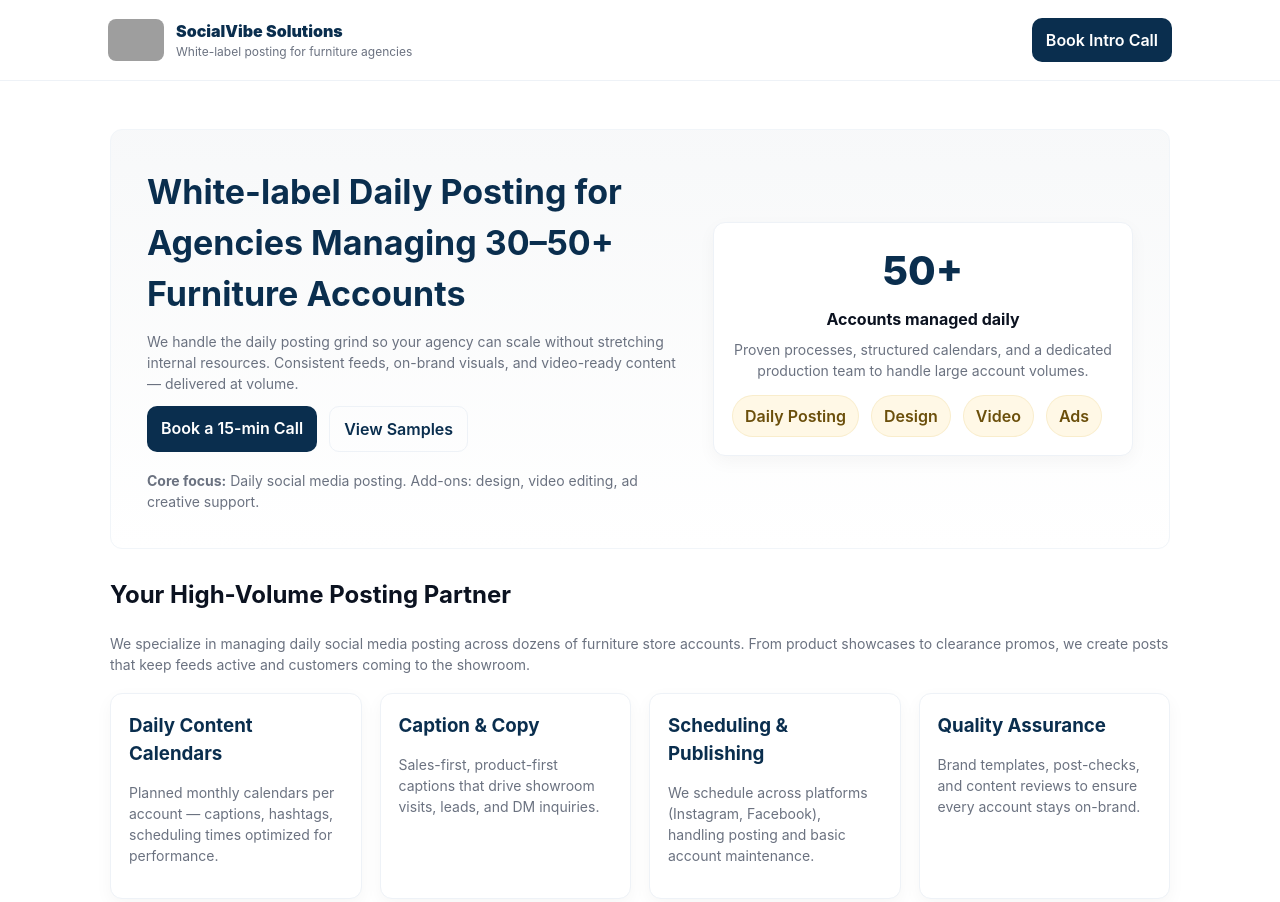
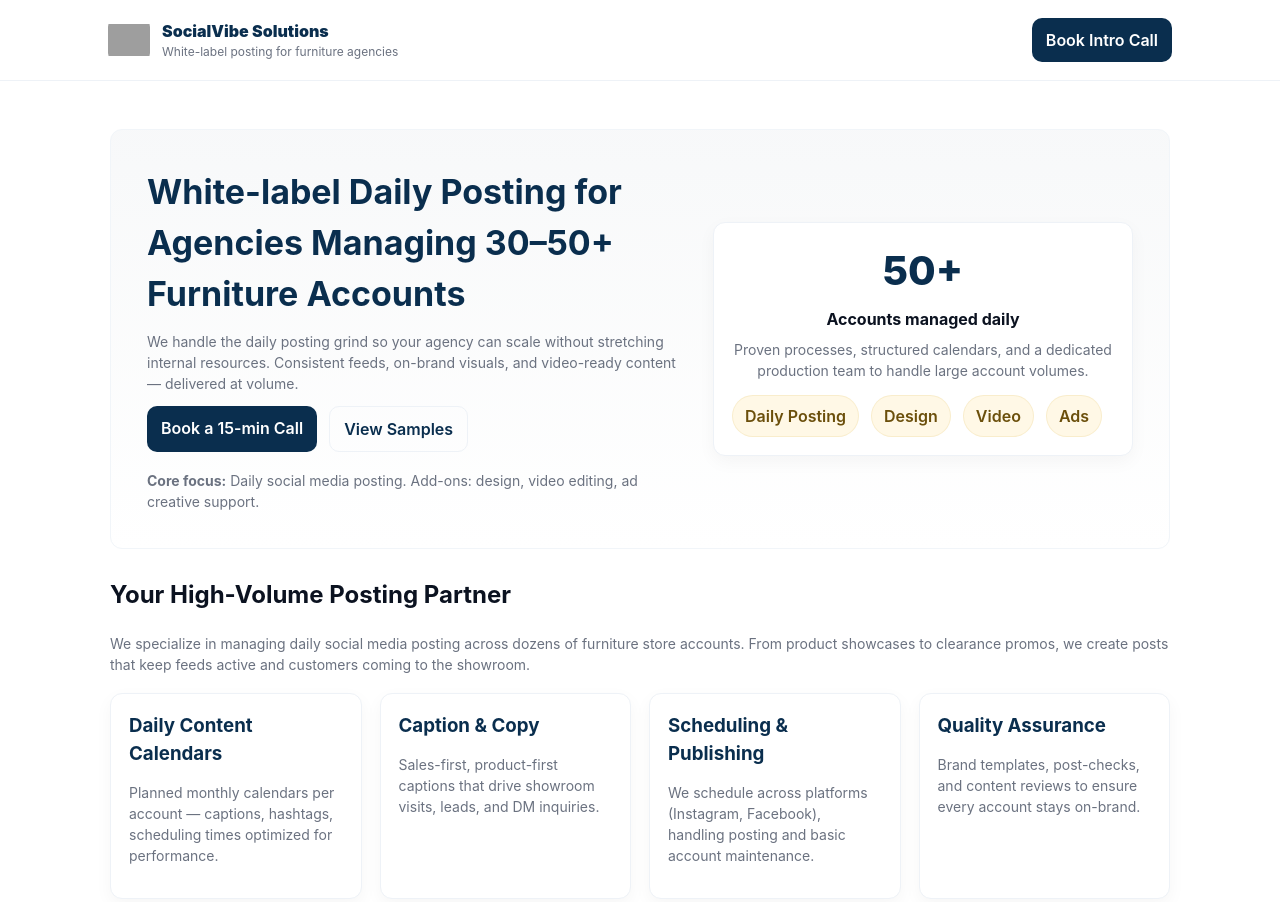
Before and after one commit to muhammmadtanveer/muhamadtanveer.github.io, a plain HTML site: page index.html in a window 1280 px wide. Shown: the top 902 px of the page. Drawn offline with Linux system fonts and the light colour scheme; grey boxes are pictures that could not be loaded.

Commit message:
Update index.html

```diff
--- a/index.html
+++ b/index.html
@@ -21,7 +21,7 @@
     header{background:#fff; border-bottom:1px solid #eef2f7; position:sticky; top:0; z-index:20}
     .nav{max-width:var(--maxw); margin:0 auto; display:flex; align-items:center; justify-content:space-between; padding:18px}
     .brand{display:flex; gap:12px; align-items:center}
-    .brand img{height:42px; width:auto; border-radius:8px; object-fit:contain}
+    .brand img{height:42px; width:42px; border-radius:8px; object-fit:contain}
     .btn{background:var(--primary); color:#fff; padding:10px 14px; border-radius:10px; font-weight:600}
     .container{max-width:var(--maxw); margin:48px auto; padding:0 20px}
     .hero{display:grid; grid-template-columns:1fr; gap:22px; align-items:center; padding:36px; background:linear-gradient(180deg, rgba(10,46,78,0.03), #fff); border-radius:var(--radius); border:1px solid #f1f5f9}
@@ -53,7 +53,8 @@
     <div class="nav">
       <div class="brand">
         <!-- Replace src with your logo -->
-        <img src="https://scontent.fkhi10-1.fna.fbcdn.net/v/t39.30808-6/445725717_122103513284336692_3593137575866856491_n.jpg?_nc_cat=107&ccb=1-7&_nc_sid=6ee11a&_nc_ohc=3kQs2Q0swmwQ7kNvwEGnv5s&_nc_oc=Adlv8ZlGtU74zuq_d7MLGay0AMUTEH6W5hzzO-aePk5CJKSWUHd_ODizpL2e5lw2-fY&_nc_zt=23&_nc_ht=scontent.fkhi10-1.fna&_nc_gid=QB8ZnwhCPA3Zrt9HQeYxNw&oh=00_AfUvnBNJiN-vrmiPcxBtFwVdxRG00LLwt-F-mOtzH3LFXQ&oe=68A08B5C">
+        <img  src="https://scontent.fkhi10-1.fna.fbcdn.net/v/t39.30808-6/445725717_122103513284336692_3593137575866856491_n.jpg?_nc_cat=107&ccb=1-7&_nc_sid=6ee11a&_nc_ohc=3kQs2Q0swmwQ7kNvwEGnv5s&_nc_oc=Adlv8ZlGtU74zuq_d7MLGay0AMUTEH6W5hzzO-aePk5CJKSWUHd_ODizpL2e5lw2-fY&_nc_zt=23&_nc_ht=scontent.fkhi10-1.fna&_nc_gid=QB8ZnwhCPA3Zrt9HQeYxNw&oh=00_AfUvnBNJiN-vrmiPcxBtFwVdxRG00LLwt-F-mOtzH3LFXQ&oe=68A08B5C">
+
         <div>
           <div style="font-weight:1000; color:var(--primary)">SocialVibe Solutions</div>
           <div style="font-size:12px; color:var(--muted)">White-label posting for furniture agencies</div>
```
